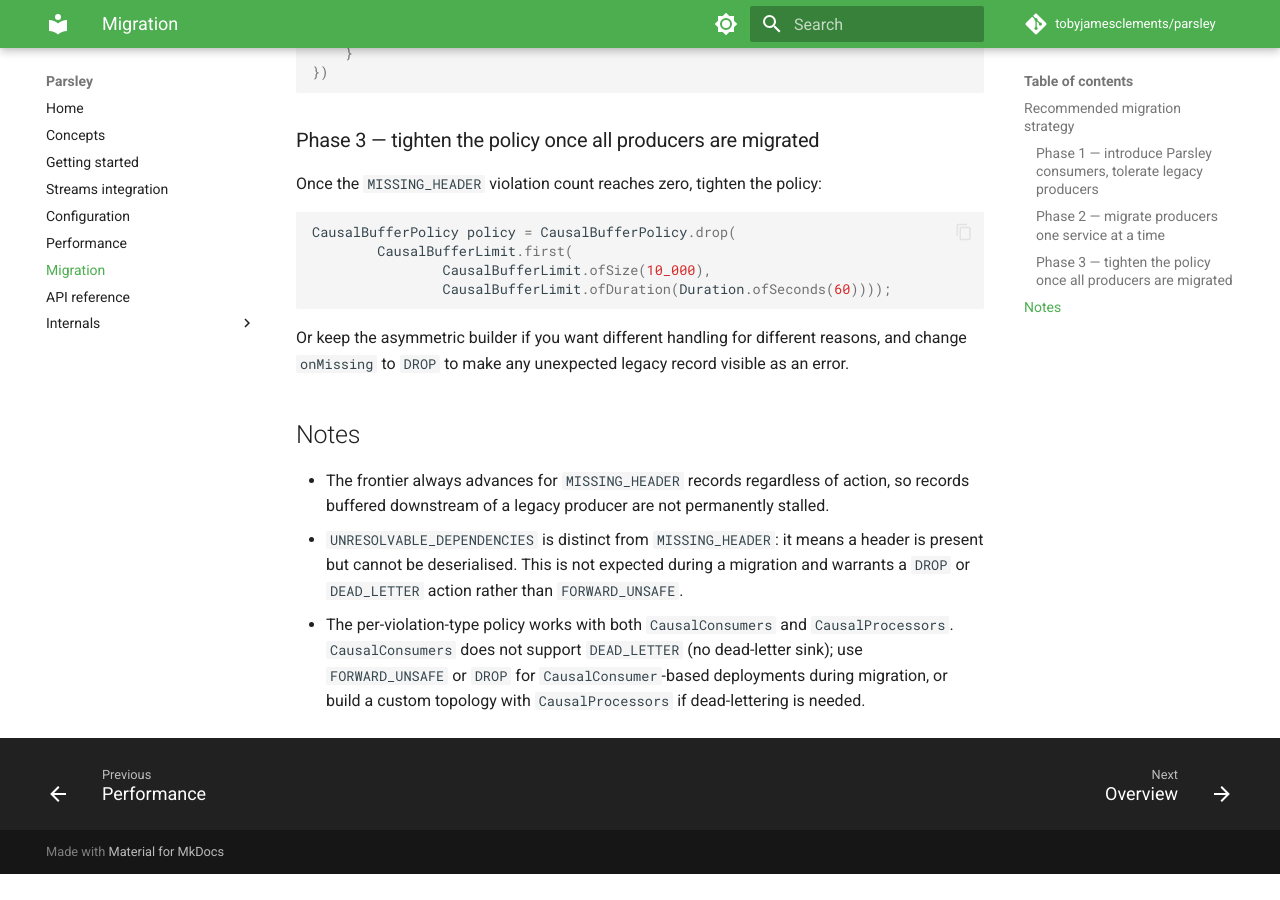
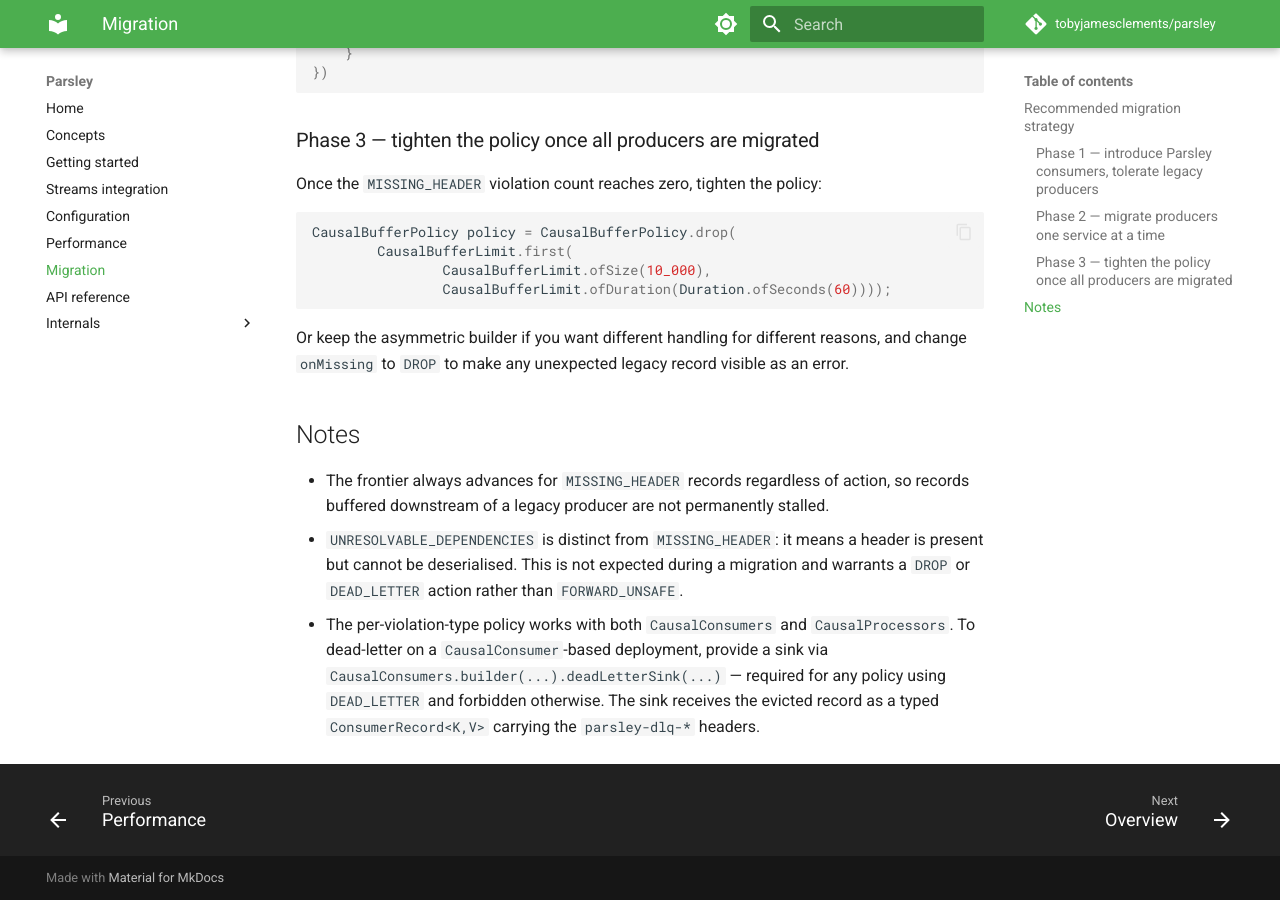
Before and after one commit to tobyjamesclements/parsley, an MkDocs documentation site: the page built from docs/migration.md, in a window 1280 px wide and 900 px high, scrolled down 1175 px. Built offline with MkDocs 1.6.1 and Material for MkDocs 9.7.7, drawn with Linux system fonts in a browser that asks for light colours; comment, search, counter and statistics services are not loaded; the version menu is left out; before the commit the page ends 2049 px from its top, so only the background shows below that.

Commit message:
Document CausalConsumer dead-letter support
The CausalConsumer DLQ feature shipped in 63db464, but the docs still
described the old restriction. Correct the migration.md bullet that
claimed CausalConsumers cannot dead-letter, and add a "Dead-letter path"
section to the consumer internals doc explaining that DLQ records bypass
the outbox/poll() path and retain the producer's original dependencies
(only _parsley_* headers stripped).

Co-Authored-By: Claude Opus 4.8 <noreply@anthropic.com>
Claude-Session: https://claude.ai/code/session_01PTcV6bBxaofrSkUQedkgQn

```diff
--- a/docs/migration.md
+++ b/docs/migration.md
@@ -70,7 +70,8 @@ Or keep the asymmetric builder if you want different handling for different reas
 - `UNRESOLVABLE_DEPENDENCIES` is distinct from `MISSING_HEADER`: it means a header is present but
   cannot be deserialised. This is not expected during a migration and warrants a `DROP` or
   `DEAD_LETTER` action rather than `FORWARD_UNSAFE`.
-- The per-violation-type policy works with both `CausalConsumers` and `CausalProcessors`.
-  `CausalConsumers` does not support `DEAD_LETTER` (no dead-letter sink); use `FORWARD_UNSAFE` or
-  `DROP` for `CausalConsumer`-based deployments during migration, or build a custom topology with
-  `CausalProcessors` if dead-lettering is needed.
+- The per-violation-type policy works with both `CausalConsumers` and `CausalProcessors`. To
+  dead-letter on a `CausalConsumer`-based deployment, provide a sink via
+  `CausalConsumers.builder(...).deadLetterSink(...)` — required for any policy using `DEAD_LETTER`
+  and forbidden otherwise. The sink receives the evicted record as a typed `ConsumerRecord<K,V>`
+  carrying the `parsley-dlq-*` headers.
```
Also changed, not shown: docs/internals/consumer.md (+11 -0 lines).
